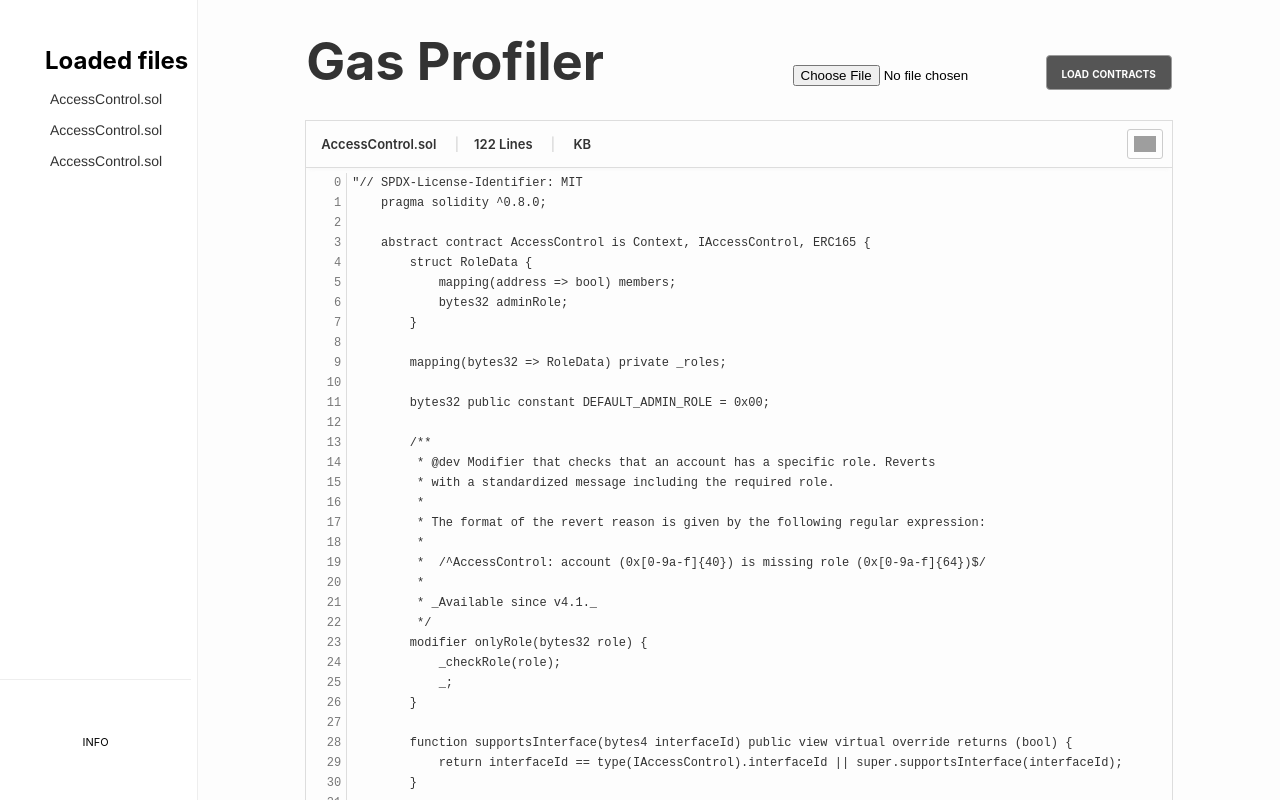
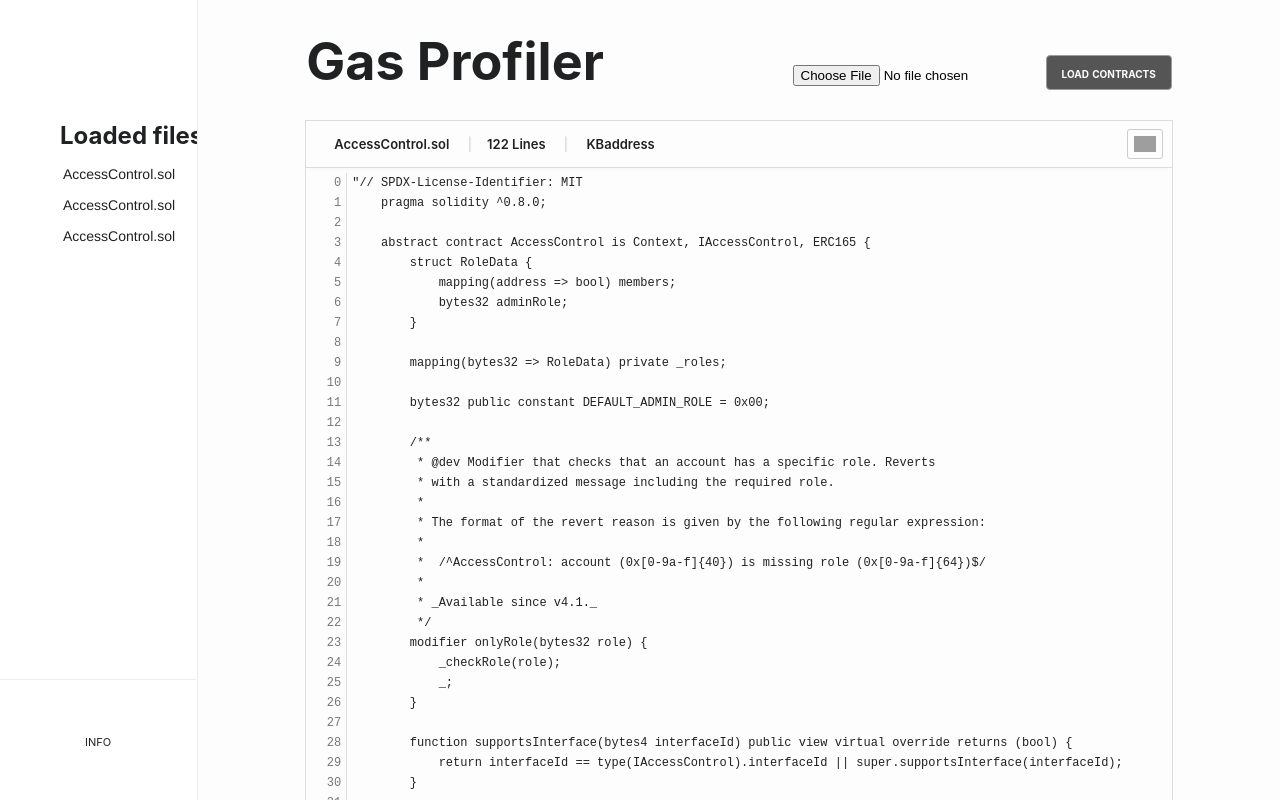
Before and after one commit to vlmlee/Gas-Profiler, a React (Create React App) app: page / in a window 1280 px wide. Shown: the top 800 px of the page. Built offline with nearby package versions, Linux system fonts and the light colour scheme; grey boxes are pictures that could not be loaded.

Commit message:
minor styling changes

```diff
--- a/src/App.scss
+++ b/src/App.scss
@@ -12,7 +12,7 @@ header {
     margin: 0;
     float: left;
     font-size: 52px;
-    color: #333;
+    color: #202122;
     font-family: "New York Medium", -apple-system, BlinkMacSystemFont, "Segoe UI", Helvetica, Arial, sans-serif, "Apple Color Emoji", "Segoe UI Emoji";
   }
 
@@ -42,6 +42,7 @@ header {
     box-shadow: 0 0 4px 0 #eee;
     position: relative;
     z-index: 0;
+    color: #202122;
 
     h1 {
       font-size: 24px;
@@ -51,19 +52,18 @@ header {
     p {
       font-size: 14px;
       font-weight: 500;
-      color: #333;
       font-family: "Helvetica Neue", -apple-system, BlinkMacSystemFont, "Segoe UI", Helvetica, Arial, sans-serif, "Apple Color Emoji", "Segoe UI Emoji";
       margin-top: 15px;
     }
 
     h1, p {
       position: relative;
-      left: 45px;
-      top: 30px;
+      left: 60px;
+      top: 105px;
     }
 
     p {
-      left: 50px;
+      left: 63px;
     }
   }
 
@@ -73,7 +73,7 @@ header {
     right: calc(80% + 50px);
     bottom: 0;
     border-top: 1px solid #eee;
-    margin-right: 15px;
+    margin-right: 10px;
     height: 120px;
     overflow: hidden;
 
--- a/src/components/Contract.scss
+++ b/src/components/Contract.scss
@@ -7,10 +7,10 @@
 
 .contract-header {
     border-bottom: 1px solid #ddd;
-    padding: 15px;
+    padding: 15px 15px 15px 28px;
     font-size: 13px;
     font-weight: 600;
-    color: #333;
+    color: #202122;
     box-shadow: 0 5px 3px -3px #f8f8f8;
 
     span.separator {
@@ -74,7 +74,7 @@
 }
 
 .contract-line {
-    color: #333;
+    color: #202122;
 }
 
 .contract-container .button {
--- a/src/components/Contract.tsx
+++ b/src/components/Contract.tsx
@@ -19,7 +19,7 @@ export default function Contract({ contract }: {contract: Contract}) {
     const renderRows = () => {
         let rows = [];
         for (let i = 0; i < numberOfLines; i++) {
-            rows.push(<div className="contract-lines">
+            rows.push(<div key={i} className="contract-lines">
                 <div className="contract-line-number">{i}</div>
                 <div className="contract-line">{lines[i]}</div>
             </div>);
@@ -32,6 +32,7 @@ export default function Contract({ contract }: {contract: Contract}) {
             <span>{contract.name}.sol</span> <span className={"separator"}>|</span>
             <span>{numberOfLines - 1} Lines</span> <span className={"separator"}>|</span>
             <span> KB</span>
+            <span className={"address"}>address</span>
             <img className={"trash-icon"} src={"/delete-10400.svg"}></img>
         </div>
         <div className="contract-contents-container">
```
